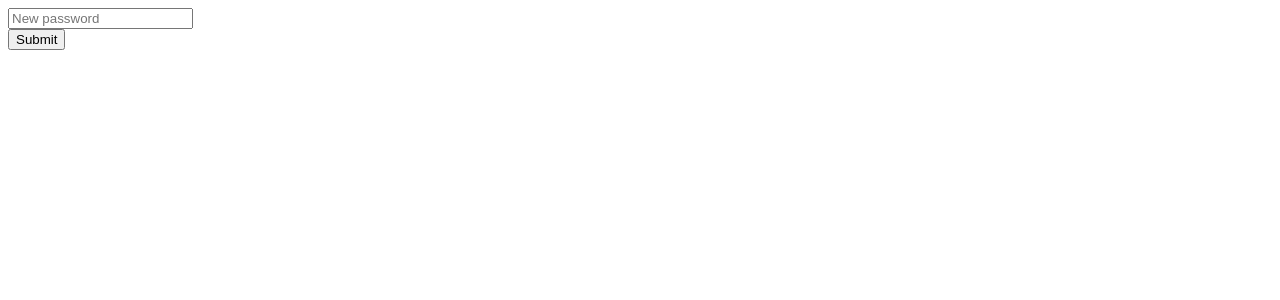
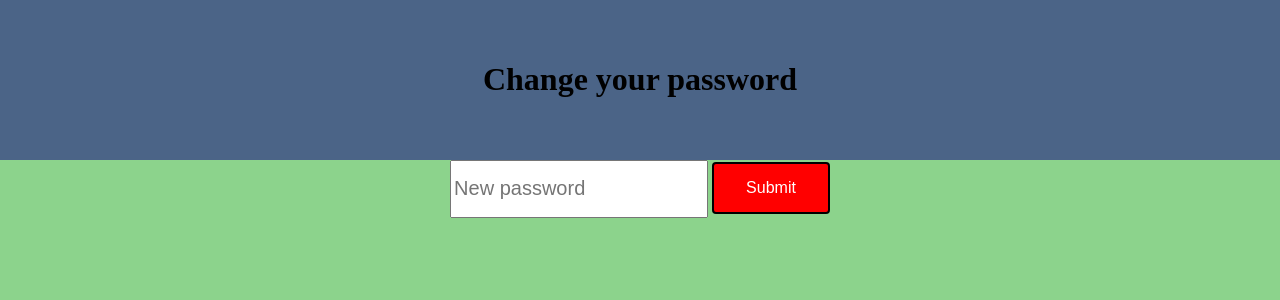
Before and after one commit to vpham04/CityPost, a PHP site: page /updatepassword.html in a window 1280 px wide. Shown: the top 300 px of the page. Run offline with PHP 8.4, Linux system fonts and the light colour scheme.

Commit message:
Made updatepassword look better

```diff
--- a/src/styles.css
+++ b/src/styles.css
@@ -20,7 +20,7 @@ body {
   position: absolute;
   text-align: center;
   width: 100%;
-  bottom: 5%;
+  bottom: 0%;
 }
 
 #username {
@@ -59,6 +59,7 @@ body {
   margin-top: -100px;
   margin-left: -200px;
   vertical-align: middle;
+  text-align: center;
 }
 
 .header {
@@ -69,10 +70,6 @@ body {
 
 .go-back-button {
   float: right;
-}
-
-.credentials {
-  text-align: center;
 }
 
 .credentials-button {
--- a/src/updatepassword.html
+++ b/src/updatepassword.html
@@ -2,14 +2,50 @@
 <html>
   <head>
     <title>Update your password</title>
+    <link rel="stylesheet" href="styles.css">
+    <style>
+        .header {
+            text-align: center;
+        }
 
+        #input {
+          text-align: center;
+          top: 50%;
+        }
+
+        #password {
+          height: 52px;
+          width: 250px;
+          font-size: 20px;
+          vertical-align: middle;
+        }
+
+        #button {
+          background-color: red;
+          border: 2px solid black;
+          border-radius: 4px;
+          color: white;
+          padding: 15px 32px;
+          text-align: center;
+          display: inline-block;
+          font-size: 16px;
+          transition-duration: 0.4s;
+        }
+
+        #button:hover {
+          background-color: darkred;
+          color: white;
+        }
+    </style>
   </head>
 
   <body>
-    <form action="../src/updatepassword.php" method="post">
-      <input type="text" name="newpassword" placeholder="New password" />
-      <br />
-      <input type="submit" value="Submit" />
+    <div class="header">
+      <h1>Change your password</h1>
+    </div>
+    <form id="input" action="../src/updatepassword.php" method="post">
+      <input id="password" type="text" name="newpassword" placeholder="New password" />
+      <input id="button" type="submit" value="Submit" />
     </form>
   </body>
 </html>
```
